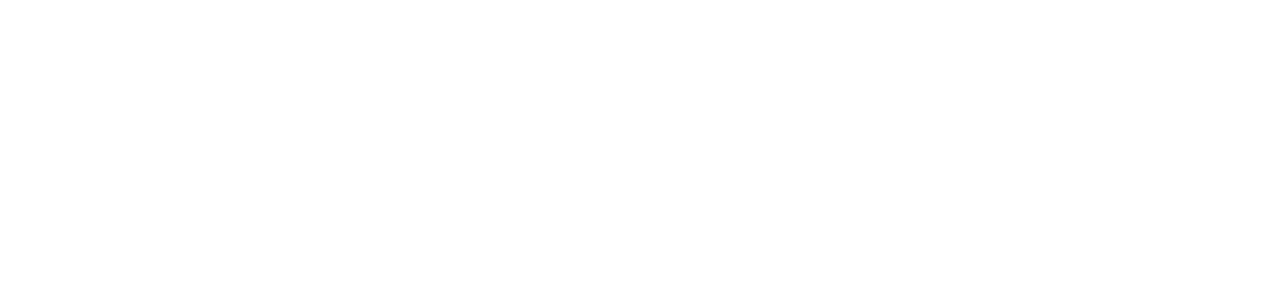
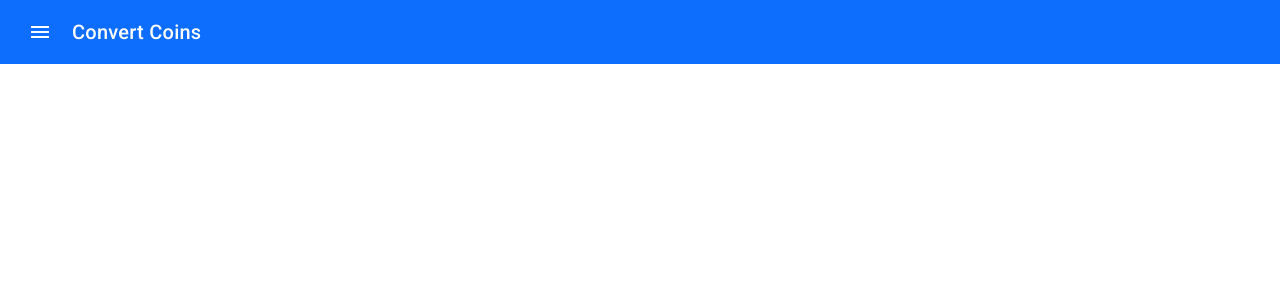
Before and after one commit to GabrielAraujo98/desafio4-iuul, an Angular app: page / in a window 1280 px wide. Shown: the top 300 px of the page. Built offline with nearby package versions, Linux system fonts and the light colour scheme.

Commit message:
Criando Componente Header

```diff
--- a/src/app/app.component.html
+++ b/src/app/app.component.html
@@ -3,6 +3,8 @@
 
 <main class="main">
   <div class="content">
+    <app-header></app-header>
+    <app-home></app-home>
   </div>
 </main>
 
--- a/src/app/app.component.ts
+++ b/src/app/app.component.ts
@@ -1,10 +1,12 @@
 import { Component } from '@angular/core';
 import { RouterOutlet } from '@angular/router';
+import { HeaderComponent } from './components/header/header.component'
+import { HomeComponent } from "./pages/home/home.component";
 
 @Component({
   selector: 'app-root',
   standalone: true,
-  imports: [RouterOutlet],
+  imports: [RouterOutlet, HeaderComponent, HomeComponent],
   templateUrl: './app.component.html',
   styleUrl: './app.component.css'
 })
--- a/src/app/components/header/header.component.css
+++ b/src/app/components/header/header.component.css
@@ -0,0 +1,26 @@
+.header {
+    display: flex;
+    flex-direction: column;
+    position: absolute;
+    top: 0;
+    bottom: 0;
+    left: 0;
+    right: 0;
+  }
+
+  .is-mobile .toolbar {
+    position: fixed;
+    z-index: 2;
+  }
+
+  h1.app-name {
+    margin-left: 8px;
+  }
+
+  .sidenav-container {
+    flex: 1;
+  }
+
+  .is-mobile .sidenav-container {
+    flex: 1 0 auto;
+  }
--- a/src/app/components/header/header.component.html
+++ b/src/app/components/header/header.component.html
@@ -1 +1,23 @@
-<p>header works!</p>
+<div class="header" [class.is-mobile]="mobileQuery.matches" >
+      <mat-toolbar class="toolbar bg-primary-subtle" style="background-color: #0d6efd">
+        <button mat-icon-button (click)="snav.toggle()">
+            <mat-icon>menu</mat-icon>
+        </button>
+        <h1 class="app-name">Convert Coins</h1>
+      </mat-toolbar>
+
+      <mat-sidenav-container style="background-color: #ffffff" class="sidenav-container" [style.marginTop.px]="mobileQuery.matches ? 56 : 0">
+        <mat-sidenav style="background-color: #0d6efd" #snav [mode]="mobileQuery.matches ? 'over' : 'side'" [fixedInViewport]="mobileQuery.matches" fixedTopGap="56">
+          <mat-nav-list>
+              <a mat-list-item routerLink=".">Home</a>
+              <a mat-list-item routerLink=".">Lista de Moedas</a>
+              <a mat-list-item routerLink=".">Conversor Monetário</a>
+              <a mat-list-item routerLink=".">Lista de COnversões</a>
+          </mat-nav-list>
+        </mat-sidenav>
+
+        <mat-sidenav-content>
+
+        </mat-sidenav-content>
+      </mat-sidenav-container>
+</div>
--- a/src/app/components/header/header.component.ts
+++ b/src/app/components/header/header.component.ts
@@ -1,12 +1,31 @@
-import { Component } from '@angular/core';
+import {MediaMatcher} from '@angular/cdk/layout';
+import {ChangeDetectorRef, Component, OnDestroy} from '@angular/core';
+import {MatListModule} from '@angular/material/list';
+import {MatSidenavModule} from '@angular/material/sidenav';
+import {MatIconModule} from '@angular/material/icon';
+import {MatButtonModule} from '@angular/material/button';
+import {MatToolbarModule} from '@angular/material/toolbar';
+
 
 @Component({
   selector: 'app-header',
   standalone: true,
-  imports: [],
+  imports: [MatToolbarModule, MatButtonModule, MatIconModule, MatSidenavModule, MatListModule],
   templateUrl: './header.component.html',
   styleUrl: './header.component.css'
 })
-export class HeaderComponent {
+export class HeaderComponent{
+
+  mobileQuery: MediaQueryList;
+
+  fillerNav = Array.from({length: 50}, (_, i) => `Nav Item ${i + 1}`);
+
+  private _mobileQueryListener: () => void;
+
+  constructor(changeDetectorRef: ChangeDetectorRef, media: MediaMatcher) {
+    this.mobileQuery = media.matchMedia('(max-width: 1000px)');
+    this._mobileQueryListener = () => changeDetectorRef.detectChanges();
+    this.mobileQuery.addListener(this._mobileQueryListener);
+  }
 
 }
```
